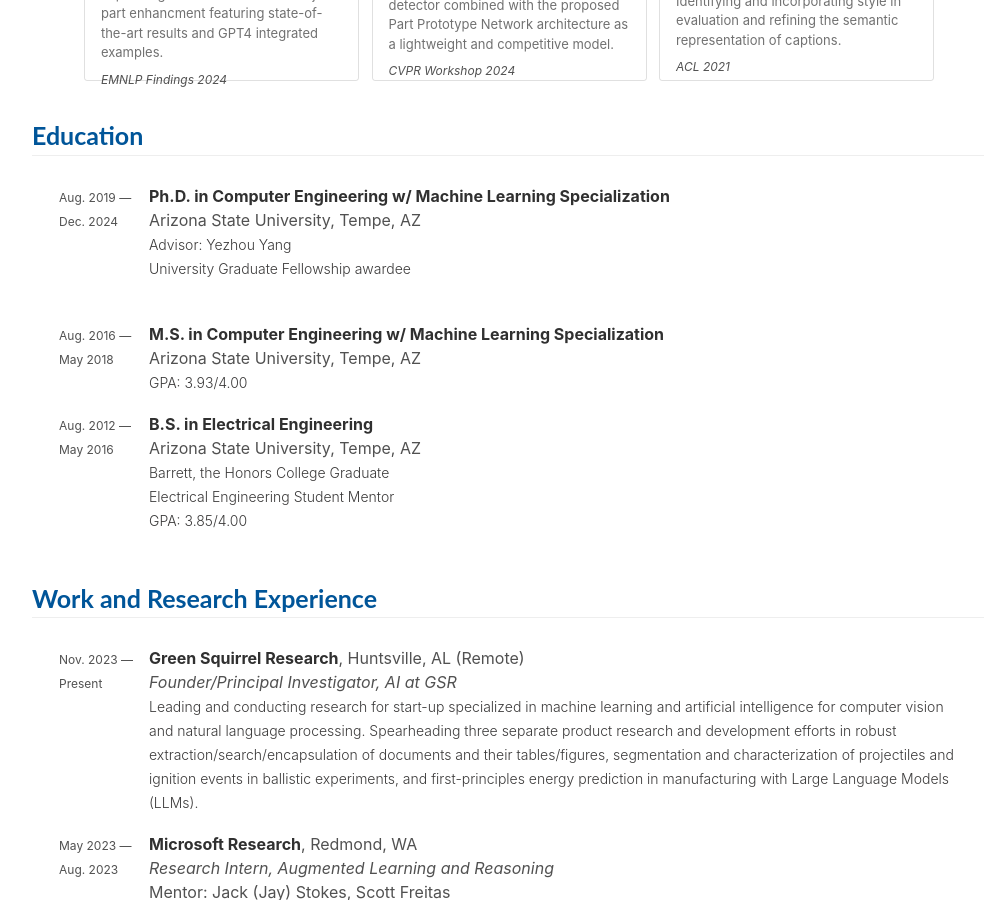
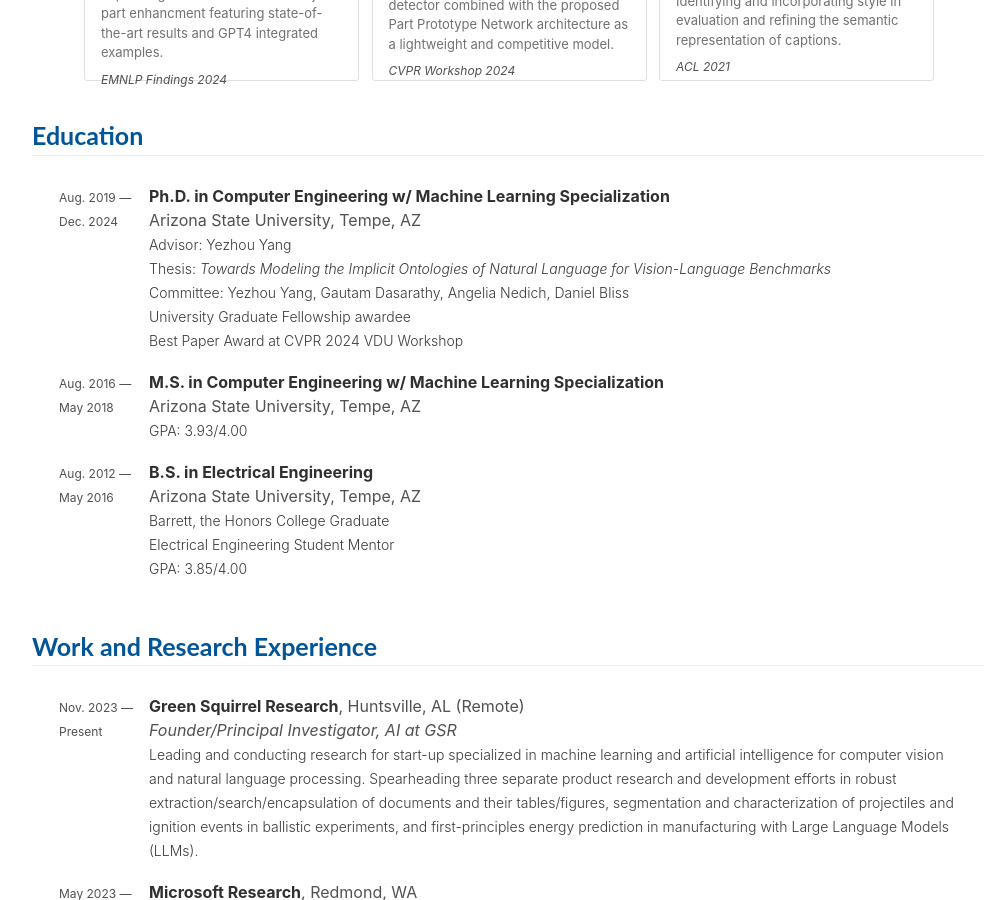
Before and after one commit to JoshuaFeinglass/JoshuaFeinglass.github.io, a Jekyll site: the page built from index.md, in a window 1280 px wide and 900 px high, scrolled down 1636 px. Shown: the whole window, without its empty margins (131-1115 px from the left). Built offline with Jekyll 4.4.1, drawn with Linux system fonts in a browser that asks for light colours; nearby versions of some CDN libraries; some web fonts are replaced.

Commit message:
added phd info

```diff
--- a/_data/education.yaml
+++ b/_data/education.yaml
@@ -2,8 +2,11 @@
   institution: Arizona State University
   location: "Tempe, AZ"
   advisor: Yezhou Yang
+  thesis: Towards Modeling the Implicit Ontologies of Natural Language for Vision-Language Benchmarks
+  committee: Yezhou Yang, Gautam Dasarathy, Angelia Nedich, Daniel Bliss
   description:
     - University Graduate Fellowship awardee <br>
+    - Best Paper Award at CVPR 2024 VDU Workshop
   years: "Aug. 2019 —"
   years-extra: "Dec. 2024"
   institution-url: https://www.asu.edu/
```
Also changed, not shown: 6 other files.
